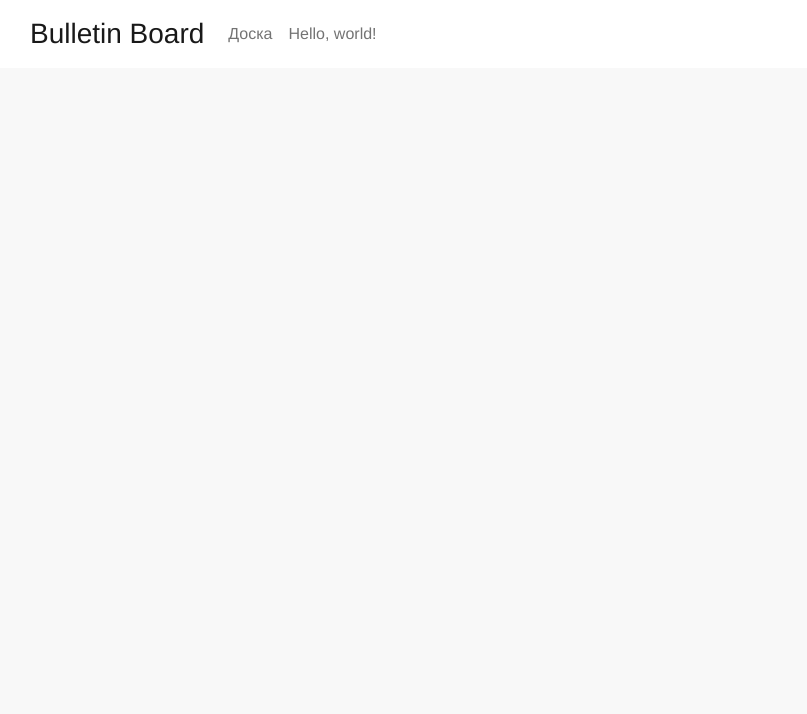
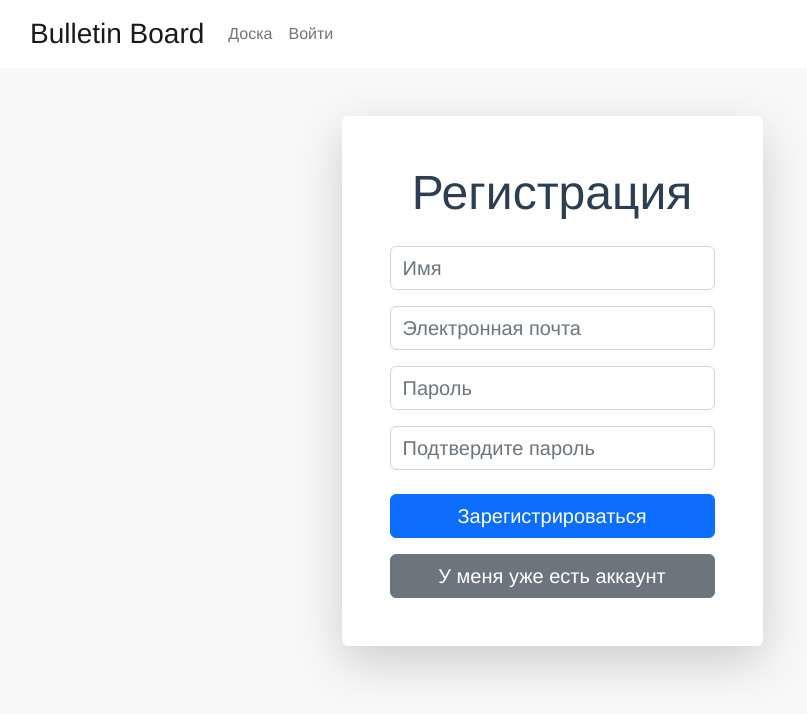
Before and after one commit to silentwasd/testwork-07061-frontend, a Vue app: page /register in a window 1280 px wide. Shown: the top 714 px of the page, without its empty margins (88-895 px from the left). Built offline with nearby package versions, Linux system fonts and the light colour scheme.

Commit message:
Login, registration and logout actions using api.

```diff
--- a/package.json
+++ b/package.json
@@ -10,6 +10,7 @@
   "dependencies": {
     "axios": "^0.27.2",
     "core-js": "^3.8.3",
+    "js-cookie": "^3.0.1",
     "lodash": "^4.17.21",
     "luxon": "^2.4.0",
     "vue": "^3.2.13",
--- a/src/App.vue
+++ b/src/App.vue
@@ -7,10 +7,51 @@
 </template>
 
 <script>
+import Cookie from "js-cookie";
 import AppHeader from "@/components/AppHeader";
+import axios from "axios";
 export default {
     name: 'App',
-    components: {AppHeader}
+    components: {AppHeader},
+    data() {
+        return {
+            auth: {
+                token: ''
+            }
+        };
+    },
+    methods: {
+        async logout() {
+            try {
+                const response = await axios.post('http://localhost:8000/api/logout', {}, {
+                    headers: {
+                        Authorization: 'Bearer ' + this.auth.token
+                    }
+                });
+
+                if (response.data.success) {
+                    this.auth.token = '';
+                    Cookie.remove('auth_token');
+                    await this.$router.push({ path: '/' });
+                } else {
+                    console.error("Server responded with false success field (logout).")
+                }
+            } catch (e) {
+                console.error(e);
+            }
+        }
+    },
+    mounted() {
+        const token = Cookie.get('auth_token');
+        if (token)
+            this.auth.token = token;
+    },
+    created() {
+        this.$watch(
+            () => this.auth.token,
+            (val) => Cookie.set('auth_token', val)
+        )
+    }
 }
 </script>
 
--- a/src/components/AppHeader.vue
+++ b/src/components/AppHeader.vue
@@ -13,8 +13,13 @@
                         <li class="nav-item">
                             <router-link to="/" class="nav-link">Доска</router-link>
                         </li>
-                        <li class="nav-item">
-                            <router-link to="/hello-world" class="nav-link">Hello, world!</router-link>
+
+                        <li v-if="!$root.auth.token" class="nav-item">
+                            <router-link to="/login" class="nav-link">Войти</router-link>
+                        </li>
+
+                        <li v-if="$root.auth.token" class="nav-item">
+                            <a href="#" class="nav-link" @click.prevent="$root.logout">Выйти</a>
                         </li>
                     </ul>
                 </div>
@@ -30,7 +35,7 @@ export default {
         return {
             collapsed: true
         };
-    }
+    },
 }
 </script>
 
--- /dev/null
+++ b/src/components/Form/ValidationInput.vue
@@ -0,0 +1,43 @@
+<template>
+    <div class="input-group has-validation">
+        <input class="form-control fs-5"
+               :class="{
+                    'is-valid': validated && !Object.prototype.hasOwnProperty.call(errors, errorKey),
+                    'is-invalid': validated && Object.prototype.hasOwnProperty.call(errors, errorKey)
+               }"
+               :placeholder="placeholder"
+               :value="modelValue"
+               :type="type"
+               @change="$emit('update:modelValue', $event.target.value)">
+
+        <div v-if="validated && !Object.prototype.hasOwnProperty.call(errors, errorKey)" class="valid-feedback">
+            Все отлично!
+        </div>
+
+        <div v-if="validated && Object.prototype.hasOwnProperty.call(errors, errorKey)" class="invalid-feedback">
+            {{ errors[errorKey].join(' ') }}
+        </div>
+    </div>
+</template>
+
+<script>
+export default {
+    name: "ValidationInput",
+    props: {
+        errors: Object,
+        validated: Boolean,
+        errorKey: String,
+        placeholder: String,
+        type: {
+            type: String,
+            default: 'text'
+        },
+        modelValue: String
+    },
+    emits: ['update:modelValue']
+}
+</script>
+
+<style scoped>
+
+</style>
--- a/src/main.js
+++ b/src/main.js
@@ -3,13 +3,17 @@ import { createRouter, createWebHistory } from 'vue-router';
 import App from './App.vue'
 import BoardPage from "@/pages/BoardPage";
 import HelloWorld from "@/components/HelloWorld";
+import LoginPage from "@/pages/LoginPage";
+import RegisterPage from "@/pages/RegisterPage";
 
 const routes = [
     {
         path: '/',
         component: BoardPage
     },
-    { path: '/hello-world', component: HelloWorld }
+    { path: '/hello-world', component: HelloWorld },
+    { path: '/login', component: LoginPage },
+    { path: '/register', component: RegisterPage }
 ];
 
 const router = createRouter({
--- /dev/null
+++ b/src/pages/LoginPage.vue
@@ -0,0 +1,93 @@
+<template>
+    <div class="container px-4 px-lg-5 py-4 py-lg-5">
+        <div class="row">
+            <div class="col col-lg-6 col-xl-5 mx-auto">
+                <div class="bg-white shadow-lg rounded p-3 p-lg-5">
+                    <div class="text-center mb-3 mb-lg-4">
+                        <p class="m-0 display-5">Авторизация</p>
+
+                        <p v-if="message" class="m-0">{{ message }}</p>
+                    </div>
+
+                    <div class="d-flex flex-column gap-2 gap-lg-3 mb-3 mb-lg-4">
+                        <ValidationInput placeholder="Электронная почта"
+                                         error-key="email"
+                                         :errors="errors"
+                                         :validated="validated"
+                                         v-model="email"></ValidationInput>
+
+                        <ValidationInput placeholder="Пароль"
+                                         error-key="password"
+                                         type="password"
+                                         :errors="errors"
+                                         :validated="validated"
+                                         v-model="password"></ValidationInput>
+                    </div>
+
+                    <button class="btn btn-primary w-100 fs-5 mb-2 mb-lg-3" @click="login">Войти</button>
+                    <router-link to="/register" class="btn btn-secondary w-100 fs-5">У меня нет аккаунта</router-link>
+                </div>
+            </div>
+        </div>
+    </div>
+</template>
+
+<script>
+import ValidationInput from "@/components/Form/ValidationInput";
+import axios from "axios";
+export default {
+    name: "LoginPage",
+    components: {ValidationInput},
+    data() {
+        return {
+            email: '',
+            password: '',
+            errors: {},
+            validated: false,
+            message: ''
+        };
+    },
+    methods: {
+        applyQuery(query) {
+            this.message = Object.prototype.hasOwnProperty.call(query, 'message') ? query.message : '';
+        },
+
+        async login() {
+            try {
+                const response = await axios.post('http://localhost:8000/api/login', {
+                    email: this.email,
+                    password: this.password
+                });
+
+                this.errors = {};
+
+                if (response.data.success) {
+                    this.$root.auth.token = response.data.data.token;
+                    await this.$router.push({path: '/'});
+                } else
+                    this.message = 'Произошла непредвиденная ошибка.';
+            } catch (e) {
+                if (e.response.status === 422) {
+                    this.errors = e.response.data.errors;
+                    this.validated = true;
+                    return;
+                }
+
+                if (e.response.status === 401) {
+                    this.message = e.response.data.error.message;
+                    return;
+                }
+
+                console.error(e);
+            }
+        }
+    },
+    mounted() {
+        this.applyQuery(this.$route.query);
+    }
+}
+</script>
+
+<style scoped>
+
+</style>
--- /dev/null
+++ b/src/pages/RegisterPage.vue
@@ -0,0 +1,97 @@
+<template>
+    <div class="container px-4 px-lg-5 py-4 py-lg-5">
+        <div class="row">
+            <div class="col col-lg-6 col-xl-5 mx-auto">
+                <div class="bg-white shadow-lg rounded p-3 p-lg-5">
+                    <div class="text-center mb-3 mb-lg-4">
+                        <p class="m-0 display-5">Регистрация</p>
+
+                        <p v-if="message" class="m-0">{{ message }}</p>
+                    </div>
+
+                    <div class="d-flex flex-column gap-2 gap-lg-3 mb-3 mb-lg-4">
+                        <ValidationInput placeholder="Имя"
+                                         error-key="name"
+                                         :errors="errors"
+                                         :validated="validated"
+                                         v-model="name"></ValidationInput>
+
+                        <ValidationInput placeholder="Электронная почта"
+                                         type="email"
+                                         error-key="email"
+                                         :errors="errors"
+                                         :validated="validated"
+                                         v-model="email"></ValidationInput>
+
+                        <ValidationInput placeholder="Пароль"
+                                         type="password"
+                                         error-key="password"
+                                         :errors="errors"
+                                         :validated="validated"
+                                         v-model="password"></ValidationInput>
+
+                        <input type="password" class="form-control fs-5"
+                               placeholder="Подтвердите пароль"
+                               v-model="confirmPassword">
+                    </div>
+
+                    <button class="btn btn-primary w-100 fs-5 mb-2 mb-lg-3" @click="register">Зарегистрироваться</button>
+                    <router-link to="/login" class="btn btn-secondary w-100 fs-5">У меня уже есть аккаунт</router-link>
+                </div>
+            </div>
+        </div>
+    </div>
+</template>
+
+<script>
+import axios from "axios";
+import ValidationInput from "@/components/Form/ValidationInput";
+
+export default {
+    name: "RegisterPage",
+    components: {ValidationInput},
+    data() {
+        return {
+            name: '',
+            email: '',
+            password: '',
+            confirmPassword: '',
+            errors: {},
+            validated: false,
+            message: ''
+        };
+    },
+    methods: {
+        async register() {
+            try {
+                const response = await axios.post('http://localhost:8000/api/register', {
+                    name: this.name,
+                    email: this.email,
+                    password: this.password,
+                    password_confirmation: this.confirmPassword
+                });
+
+                this.errors = {};
+
+                if (response.data.success)
+                    await this.$router.push({ path: '/login', query: { message: 'Вы успешно зарегистрированы!' } });
+                else
+                    this.message = 'Произошла непредвиденная ошибка.';
+            } catch (e) {
+                if (e.response.status === 422) {
+                    this.errors = e.response.data.errors;
+                    return;
+                }
+
+                console.error(e);
+            } finally {
+                this.validated = true;
+            }
+        }
+    }
+}
+</script>
+
+<style scoped>
+
+</style>
```
Also changed, not shown: 1 other file (tests, documents, lock files or other folders).
